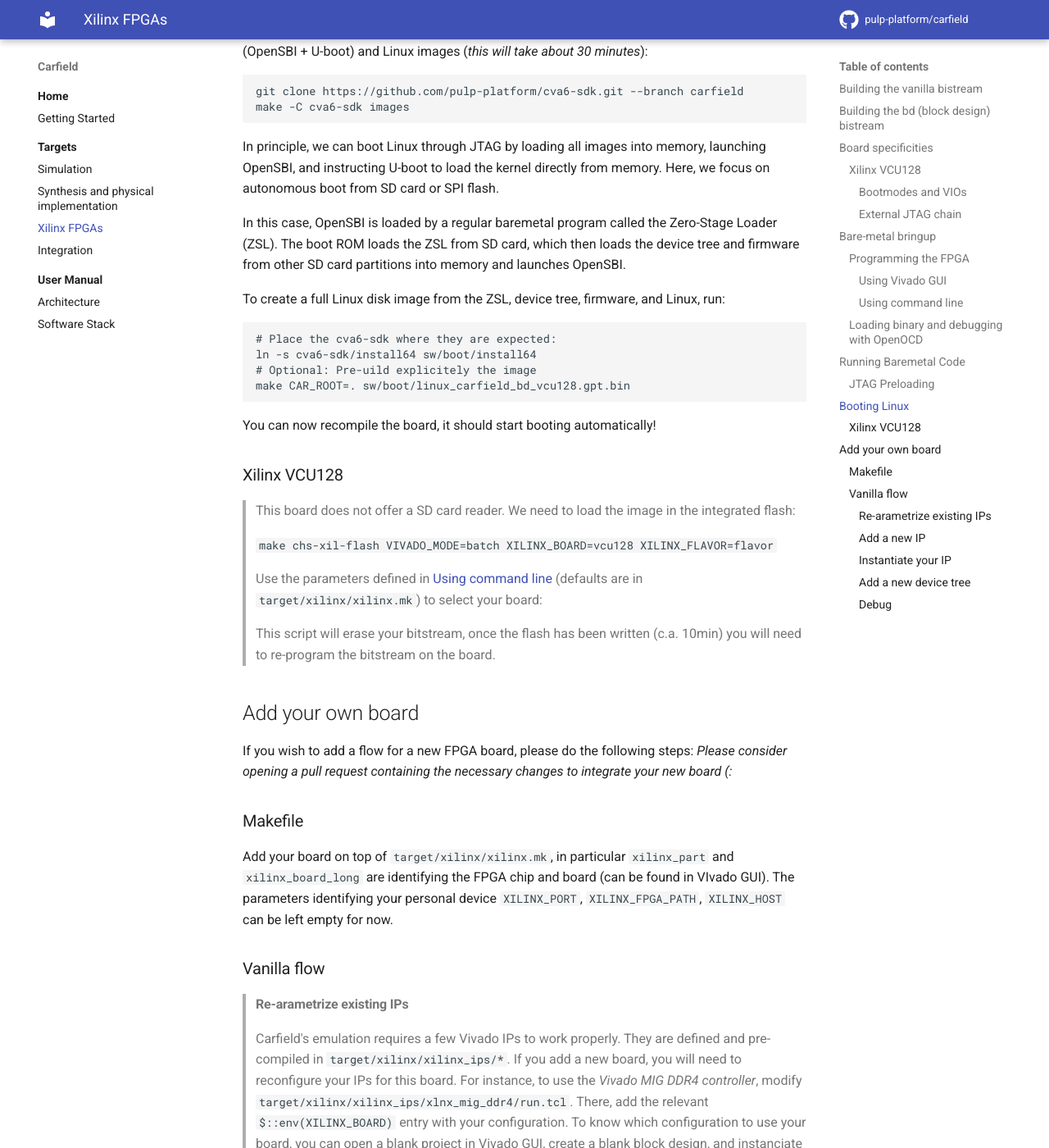
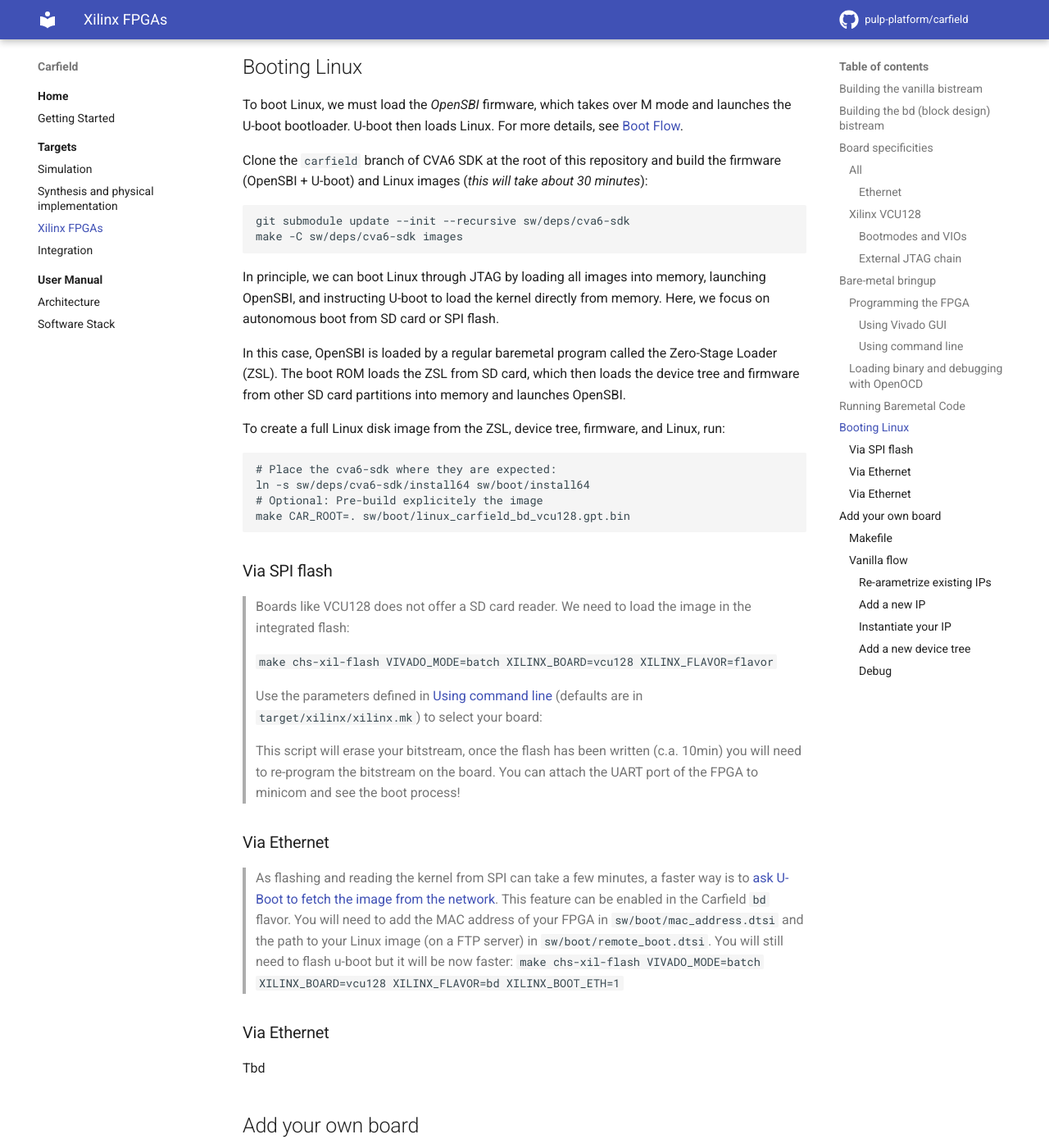
Before and after one commit to pulp-platform/carfield, an MkDocs documentation site: the page built from docs/tg/xilinx.md, in a window 1280 px wide and 1400 px high, scrolled down 5628 px. Shown: the whole window at 82% size. Built offline with MkDocs 1.6.1 and Material for MkDocs 9.7.7, drawn with Linux system fonts in a browser that asks for light colours; comment, search, counter and statistics services are not loaded; some of the changed text lies outside the part shown.

Commit message:
misc: Bender update and fixups

````diff
--- a/Bender.yml
+++ b/Bender.yml
@@ -24,7 +24,7 @@ dependencies:
   timer_unit:         { git: https://github.com/pulp-platform/timer_unit.git,           version: 1.0.2                                }
   apb_adv_timer:      { git: https://github.com/pulp-platform/apb_adv_timer.git,        version: 1.0.4                                }
   can_bus:            { git: git@github.com:AlSaqr-platform/can_bus.git,                rev: 0ec0bf8b7dab6d5e4b3f7ec58338a8efee066379 } # branch: pulp
-  spatz:              { git: https://github.com/pulp-platform/spatz.git,                rev: ck/spatz-carfield } # branch: ck/spatz-carfield
+  spatz:              { git: https://github.com/pulp-platform/spatz.git,                rev: 2191fce502191995c2c670f6edb84b9b8370de86 } # branch: aottaviano/spatz-carfield
   common_cells:       { git: https://github.com/pulp-platform/common_cells.git,         version: 1.31.1                               }
   pulp-ethernet:      { git: https://github.com/pulp-platform/pulp-ethernet.git,        rev: bdc8031ab270a49da28df269266ce9ab9a133636 } # branch: carfield
   riscv-dbg:          { git: https://github.com/pulp-platform/riscv-dbg.git,            version: =0.8.0                               }
--- a/docs/tg/xilinx.md
+++ b/docs/tg/xilinx.md
@@ -104,12 +104,13 @@ See the argument list below:
 | GEN_EXT_JTAG    | vcu128    | `0` Connect the JTAG debugger to the board's JTAG (see [vcu128](#xilinx-vcu128)) <br>`1` Connect the JTAG debugger to an external JTAG chain |
 | CARFIELD_CONFIG | all       | Select the Carfield configuration to implement. See below for supported configs.                                                      |
 | VIVADO_MODE     | all       | `batch` Compile in Vivado shell<br>`gui` Compile in Vivado gui                                                                        |
+| XILINX_BOOT_ETH | all       | `0` Boot via SPI flash only (see [booting Linux](#booting_linux)) <br>`1` Boot via SPI flash and Ethernet                             |
 
 See below some typical building time for reference:
 
 | Config                                 | Board  | Duration   |
 |----------------------------------------|--------|------------|
-| carfield_l2dual_pulp_periph            | vcu128 | __ISSUE__  |
+| carfield_l2dual_pulp_periph            | vcu128 | __TODO ADDME__  |
 | carfield_l2dual_safe_periph            | vcu128 | 3h49min    |
 | carfield_l2dual_spatz_periph           | vcu128 | 5h40min    |
 | carfield_l2dual_secure_periph          | vcu128 | __ISSUE__  |
@@ -124,6 +125,10 @@ Note that the `make` command above will first package a Carfield ip before compi
 
 ## Board specificities
 
+### All
+> #### Ethernet
+> As the MAC address of each FPGA is unique (but reconfigurable), if you wish to use the Ethernet
+> IP (`bd` flavor) you will need to add the MAC address of your board in `sw/boot/mac_address.dtsi`.
 ### Xilinx VCU128
 > #### Bootmodes and VIOs
 >
@@ -198,10 +203,6 @@ Tbd
 
 Tbd
 
-### JTAG Preloading
-
-Tbd
-
 ## Booting Linux
 
 To boot Linux, we must load the *OpenSBI* firmware, which takes over M mode and launches the U-boot
@@ -211,8 +212,8 @@ Clone the `carfield` branch of CVA6 SDK at the root of this repository and build
 (OpenSBI + U-boot) and Linux images (*this will take about 30 minutes*):
 
 ```bash
-git clone https://github.com/pulp-platform/cva6-sdk.git --branch carfield
-make -C cva6-sdk images
+git submodule update --init --recursive sw/deps/cva6-sdk
+make -C sw/deps/cva6-sdk images
 ```
 
 In principle, we can boot Linux through JTAG by loading all images into memory, launching OpenSBI,
@@ -227,16 +228,14 @@ To create a full Linux disk image from the ZSL, device tree, firmware, and Linux
 
 ```bash
 # Place the cva6-sdk where they are expected:
-ln -s cva6-sdk/install64 sw/boot/install64
-# Optional: Pre-uild explicitely the image
+ln -s sw/deps/cva6-sdk/install64 sw/boot/install64
+# Optional: Pre-build explicitely the image
 make CAR_ROOT=. sw/boot/linux_carfield_bd_vcu128.gpt.bin
 ```
 
-You can now recompile the board, it should start booting automatically!
-
-### Xilinx VCU128
+### Via SPI flash
 >
-> This board does not offer a SD card reader. We need to load the image in the
+> Boards like VCU128 does not offer a SD card reader. We need to load the image in the
 integrated flash:
 >
 > ```
@@ -248,6 +247,21 @@ integrated flash:
 >
 > This script will erase your bitstream, once the flash has been written (c.a.
 10min) you will need to re-program the bitstream on the board.
+> You can attach the UART port of the FPGA to minicom and see the boot process!
+### Via Ethernet
+>
+> As flashing and reading the kernel from SPI can take a few minutes, a faster way is to
+> [ask U-Boot to fetch the image from the network](https://www.emcraft.com/som/using-dhcp).
+> This feature can be enabled in the Carfield `bd` flavor. You will need to add the MAC
+> address of your FPGA in `sw/boot/mac_address.dtsi` and the path to your Linux image (on a FTP server)
+> in `sw/boot/remote_boot.dtsi`.
+> You will still need to flash u-boot but it will be now faster:
+> ```
+> make chs-xil-flash VIVADO_MODE=batch XILINX_BOARD=vcu128 XILINX_FLAVOR=bd XILINX_BOOT_ETH=1
+> ```
+### Via Ethernet
+
+Tbd
 
 ## Add your own board
 
````
Also changed, not shown: other parts of docs/tg/xilinx.md (+1 -1 lines), .gitmodules (added), 8 other files.
